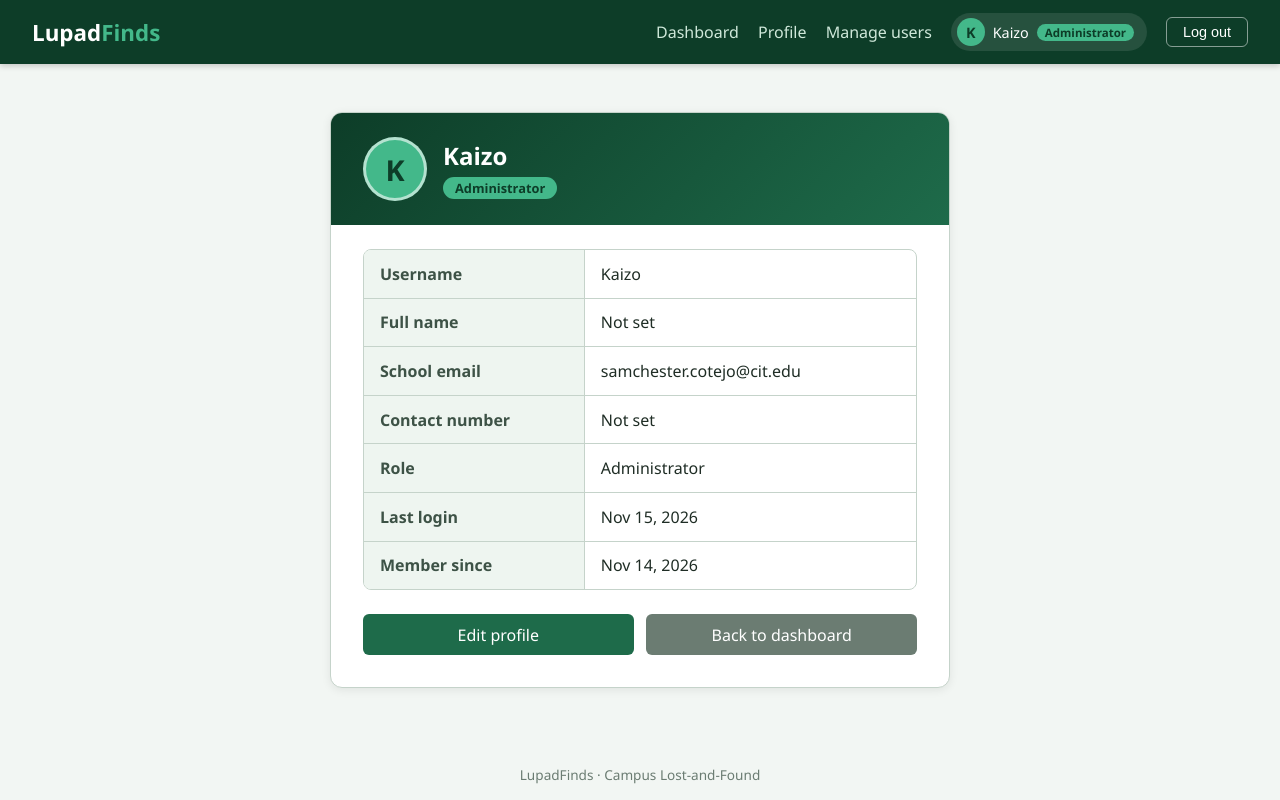
After one commit to Ka-zer/LupadFinds-Cotejo-SamChester-G1, a Django app: page /accounts/profile/ in a window 1280 px wide. The commit adds this page. Run offline with Django 5.2, Linux system fonts and the light colour scheme; a user stored in the database is signed in.

Commit message:
Add user profile view and profile edit

```diff
--- a/accounts/urls.py
+++ b/accounts/urls.py
@@ -5,4 +5,6 @@ urlpatterns = [
     path("signup/", views.SignUpView.as_view(), name="signup"),
     path("login/", views.UserLoginView.as_view(), name="login"),
     path("logout/", views.UserLogoutView.as_view(), name="logout"),
+    path("profile/", views.ProfileView.as_view(), name="profile"),
+    path("profile/edit/", views.ProfileUpdateView.as_view(), name="profile_edit"),
 ]
--- a/accounts/views.py
+++ b/accounts/views.py
@@ -1,16 +1,17 @@
 from django.contrib import messages
+from django.contrib.auth.mixins import LoginRequiredMixin
 from django.contrib.auth.views import LoginView, LogoutView
 from django.contrib.messages.views import SuccessMessageMixin
 from django.urls import reverse_lazy
-from django.views.generic import CreateView
+from django.views.generic import CreateView, TemplateView, UpdateView
 
-from .forms import CustomUserCreationForm
+from .forms import CustomUserCreationForm, ProfileUpdateForm
 
 
 class SignUpView(SuccessMessageMixin, CreateView):
     form_class = CustomUserCreationForm
     template_name = "accounts/signup.html"
-    success_url = reverse_lazy("login")      # changed: now goes to the login page
+    success_url = reverse_lazy("login")
     success_message = "Account created successfully! You can now log in."
 
     def form_invalid(self, form):
@@ -20,7 +21,7 @@ class SignUpView(SuccessMessageMixin, CreateView):
 
 class UserLoginView(LoginView):
     template_name = "accounts/login.html"
-    redirect_authenticated_user = True       # logged-in users skip the login page
+    redirect_authenticated_user = True
 
     def form_valid(self, form):
         messages.success(self.request, f"Welcome back, {form.get_user().username}!")
@@ -32,9 +33,27 @@ class UserLoginView(LoginView):
 
 
 class UserLogoutView(LogoutView):
-    """Logout must be a POST request (Django 5+). It ends the session."""
-
     def post(self, request, *args, **kwargs):
         response = super().post(request, *args, **kwargs)
         messages.info(request, "You have been logged out.")
         return response
+
+
+class ProfileView(LoginRequiredMixin, TemplateView):
+    """Shows the logged-in user's own profile (uses {{ user }} in the template)."""
+    template_name = "accounts/profile.html"
+
+
+class ProfileUpdateView(LoginRequiredMixin, SuccessMessageMixin, UpdateView):
+    form_class = ProfileUpdateForm
+    template_name = "accounts/profile_edit.html"
+    success_url = reverse_lazy("profile")
+    success_message = "Profile updated successfully."
+
+    def get_object(self, queryset=None):
+        # Always the logged-in user. No ID in the URL, so nobody can edit another profile.
+        return self.request.user
+
+    def form_invalid(self, form):
+        messages.error(self.request, "Please fix the errors below.")
+        return super().form_invalid(form)
--- /dev/null
+++ b/static/css/profile.css
@@ -0,0 +1,115 @@
+
+/* ----- Profile Card ----- */
+.profile-card {
+  max-width: 620px;
+  margin: 1rem auto;
+  background: #fff;
+  border: 1px solid #c5d3ca;
+  border-radius: 12px;
+  box-shadow: 0 2px 10px rgba(0, 0, 0, 0.08);
+  overflow: hidden;
+}
+
+/* ----- Header with Avatar ----- */
+.profile-header {
+  display: flex;
+  align-items: center;
+  gap: 1rem;
+  padding: 1.5rem 2rem;
+  background: linear-gradient(135deg, #0d3d28, #1e6b4a);
+  color: #fff;
+}
+
+.profile-header h2 {
+  margin: 0 0 0.3rem;
+  font-size: 1.5rem;
+  color: #fff;
+}
+
+/* Profile Avatar */
+.profile-avatar {
+  width: 64px;
+  height: 64px;
+  border-radius: 50%;
+  background: #43b88a;
+  color: #0d3d28;
+  font-size: 1.8rem;
+  font-weight: 700;
+  display: flex;
+  align-items: center;
+  justify-content: center;
+  border: 3px solid rgba(255, 255, 255, 0.6);
+}
+
+/* Profile Role */
+.profile-role {
+  display: inline-block;
+  background: #43b88a;
+  color: #0d3d28;
+  padding: 2px 12px;
+  border-radius: 12px;
+  font-size: 0.8rem;
+  font-weight: 700;
+}
+
+/* ----- Bordered Rows ----- */
+.profile-table {
+  margin: 1.5rem 2rem;
+  border: 1px solid #c5d3ca;
+  border-radius: 8px;
+  overflow: hidden;
+}
+
+.profile-row {
+  display: flex;
+  border-bottom: 1px solid #c5d3ca;
+}
+
+.profile-row:last-child {
+  border-bottom: none;
+}
+
+/* Profile Label */
+.profile-label {
+  flex: 0 0 40%;
+  padding: 0.8rem 1rem;
+  background: #eef5f0;
+  border-right: 1px solid #c5d3ca;
+  font-weight: 600;
+  color: #3d5246;
+}
+
+/* Profile Value */
+.profile-value {
+  flex: 1;
+  padding: 0.8rem 1rem;
+  word-break: break-word;
+}
+
+/* ----- Buttons ----- */
+.profile-actions {
+  display: flex;
+  gap: 0.8rem;
+  padding: 0 2rem 2rem;
+}
+
+.profile-actions .btn {
+  flex: 1;
+  text-align: center;
+}
+
+/* ----- Responsive Design ----- */
+@media (max-width: 520px) {
+  .profile-row {
+    flex-direction: column;
+  }
+
+  .profile-label {
+    border-right: none;
+    border-bottom: 1px solid #c5d3ca;
+  }
+
+  .profile-actions {
+    flex-direction: column;
+  }
+}
--- /dev/null
+++ b/templates/accounts/profile.html
@@ -0,0 +1,54 @@
+{% extends "base.html" %}
+{% load static %}
+{% block title %}My Profile | LupadFinds{% endblock %}
+{% block extra_css %}<link rel="stylesheet" href="{% static 'css/profile.css' %}?v=1">{% endblock %}
+
+{% block content %}
+<div class="profile-card">
+
+  <div class="profile-header">
+    <div class="profile-avatar">{{ user.username|slice:":1"|upper }}</div>
+    <div>
+      <h2>{{ user.get_full_name|default:user.username }}</h2>
+      <span class="profile-role">{{ user.get_role_display }}</span>
+    </div>
+  </div>
+
+  <div class="profile-table">
+    <div class="profile-row">
+      <span class="profile-label">Username</span>
+      <span class="profile-value">{{ user.username }}</span>
+    </div>
+    <div class="profile-row">
+      <span class="profile-label">Full name</span>
+      <span class="profile-value">{{ user.get_full_name|default:"Not set" }}</span>
+    </div>
+    <div class="profile-row">
+      <span class="profile-label">School email</span>
+      <span class="profile-value">{{ user.email }}</span>
+    </div>
+    <div class="profile-row">
+      <span class="profile-label">Contact number</span>
+      <span class="profile-value">{{ user.contact_number|default:"Not set" }}</span>
+    </div>
+    <div class="profile-row">
+      <span class="profile-label">Role</span>
+      <span class="profile-value">{{ user.get_role_display }}</span>
+    </div>
+    <div class="profile-row">
+      <span class="profile-label">Last login</span>
+      <span class="profile-value">{{ user.last_login|date:"M d, Y" }}</span>
+    </div>
+    <div class="profile-row">
+      <span class="profile-label">Member since</span>
+      <span class="profile-value">{{ user.date_joined|date:"M d, Y" }}</span>
+    </div>
+  </div>
+
+  <div class="profile-actions">
+    <a class="btn" href="{% url 'profile_edit' %}">Edit profile</a>
+    <a class="btn btn-secondary" href="{% url 'dashboard' %}">Back to dashboard</a>
+  </div>
+
+</div>
+{% endblock %}
--- a/templates/base.html
+++ b/templates/base.html
@@ -14,6 +14,7 @@
     <nav class="nav-links">
       {% if user.is_authenticated %}
         <a href="{% url 'dashboard' %}">Dashboard</a>
+        <a href="{% url 'profile' %}">Profile</a>
         {# NEW: only admins see this link #}
         {% if user.role == 'ADMIN' %}<a href="{% url 'admin:index' %}">Manage users</a>{% endif %}
         <span class="user-chip">
```
Also changed, not shown: accounts/forms.py (+20 -0 lines), static/css/accounts.css (+23 -3 lines), static/css/dashboard.css (+81 -18 lines), templates/accounts/profile_edit.html (added, +18 -0 lines), db.sqlite3.
